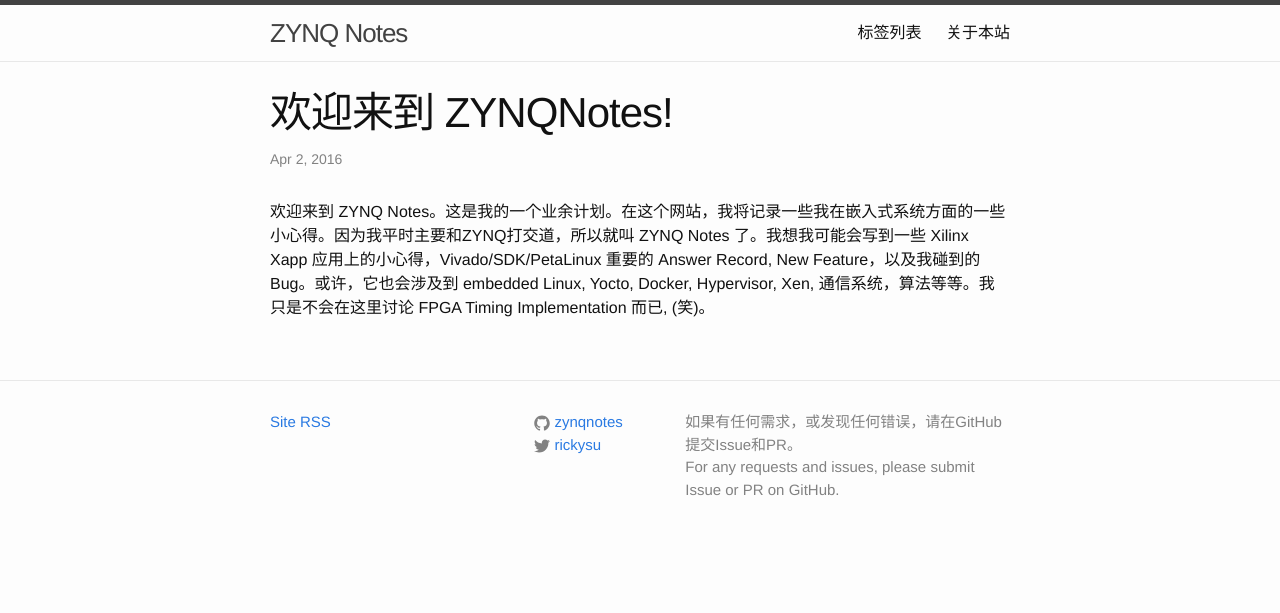
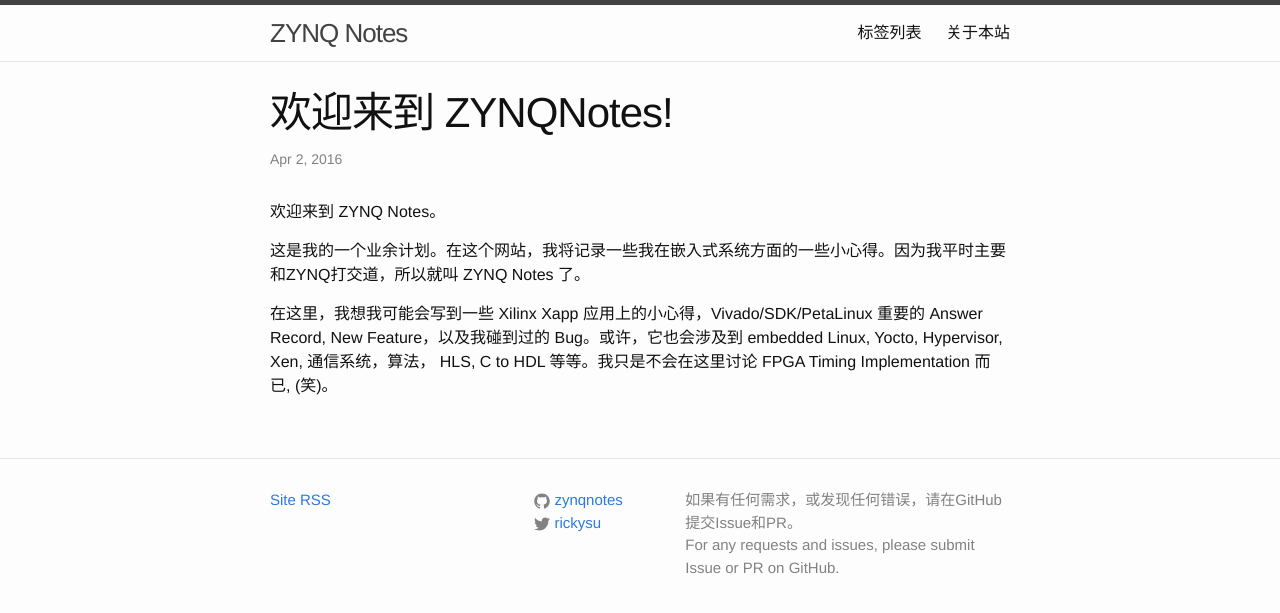
Before and after one commit to zynqnotes/zynqnotes.github.io, a Jekyll site: the page built from _posts/2016-04-02-welcome-zynqnotes.md, in a window 1280 px wide. Shown: the top 613 px of the page. Built offline with Jekyll 4.4.1, drawn with Linux system fonts in a browser that asks for light colours.

Commit message:
update welcome-zynqnotes. add tags for this post. minor modification.

```diff
--- a/_posts/2016-04-02-welcome-zynqnotes.md
+++ b/_posts/2016-04-02-welcome-zynqnotes.md
@@ -3,6 +3,12 @@
 title:  "欢迎来到 ZYNQNotes!"
 date:   2016-04-02 21:55:56
 categories: misc
+tags:
+- misc
 ---
 
-欢迎来到 ZYNQ Notes。这是我的一个业余计划。在这个网站，我将记录一些我在嵌入式系统方面的一些小心得。因为我平时主要和ZYNQ打交道，所以就叫 ZYNQ Notes 了。我想我可能会写到一些 Xilinx Xapp 应用上的小心得，Vivado/SDK/PetaLinux 重要的 Answer Record, New Feature，以及我碰到的 Bug。或许，它也会涉及到 embedded Linux, Yocto, Docker, Hypervisor, Xen, 通信系统，算法等等。我只是不会在这里讨论 FPGA Timing Implementation 而已, (笑)。
+欢迎来到 ZYNQ Notes。
+
+这是我的一个业余计划。在这个网站，我将记录一些我在嵌入式系统方面的一些小心得。因为我平时主要和ZYNQ打交道，所以就叫 ZYNQ Notes 了。
+
+在这里，我想我可能会写到一些 Xilinx Xapp 应用上的小心得，Vivado/SDK/PetaLinux 重要的 Answer Record, New Feature，以及我碰到过的 Bug。或许，它也会涉及到 embedded Linux, Yocto, Hypervisor, Xen, 通信系统，算法， HLS, C to HDL 等等。我只是不会在这里讨论 FPGA Timing Implementation 而已, (笑)。
```
